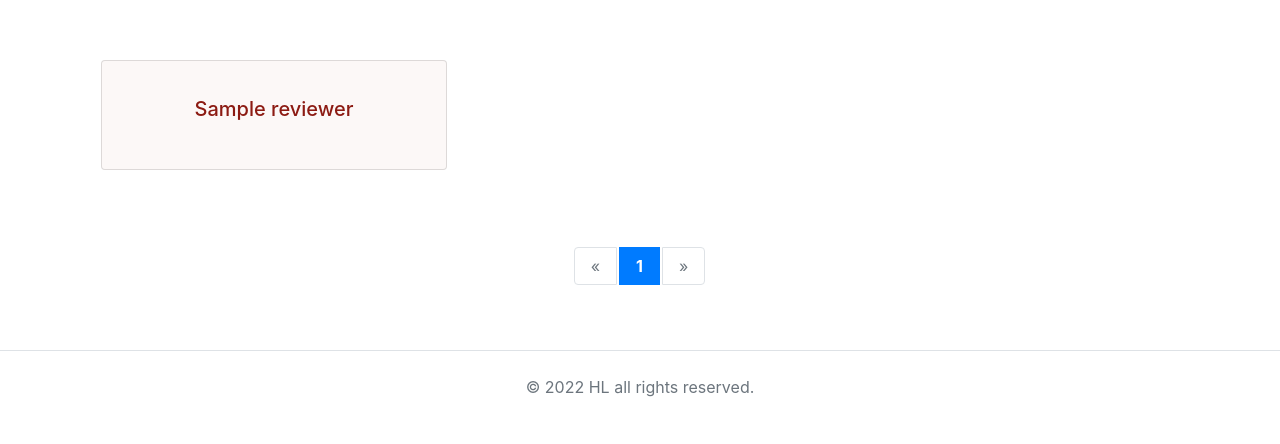
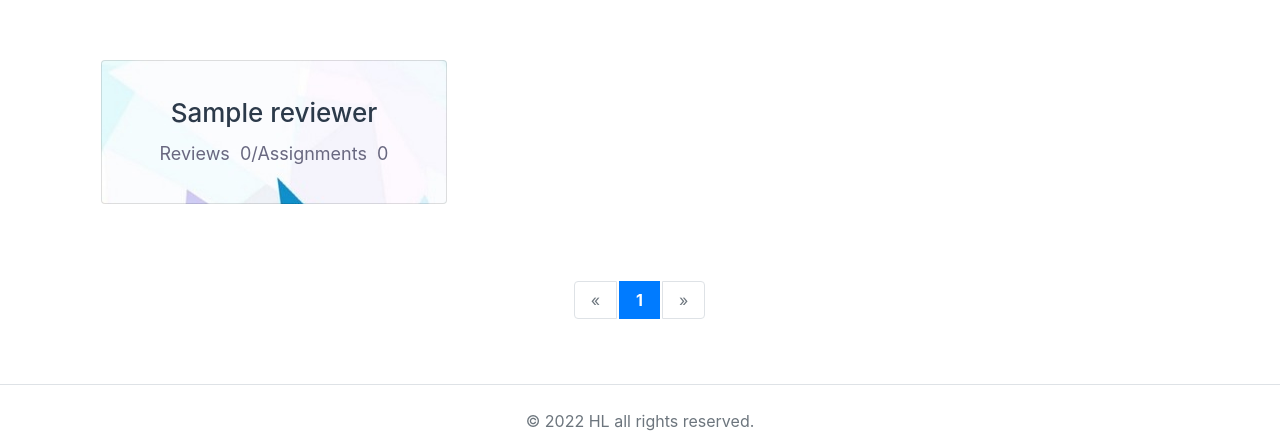
Before and after one commit to Honglin-Li/ARR, a Flask app: page / in a window 1280 px wide. Shown: the part 56-500 px from the top of the page. Run offline with Flask 2, Linux system fonts and the light colour scheme; tables that the repository leaves empty hold one stand-in row (values such as "Sample post"); some libraries are stand-ins or nearby versions.

Commit message:
overall plot and score distribution

```diff
--- a/app/main/views.py
+++ b/app/main/views.py
@@ -7,6 +7,8 @@ from app.main.forms import ReviewSearchForm, YearMonthFilterForm
 from sqlalchemy import and_
 from app.utils.plot_data import PlotData
 import plotly.express as px
+import plotly.graph_objects as go
+from app.utils.const import MONTHS
 
 
 @main.route('/search', methods=['POST'])
@@ -75,7 +77,13 @@ def stats():
     # data for list & plot
     plot_df, cycles = PlotData.get_overall_plot_data()
 
-    return render_template('stat.html', form=form, stat_data=stat_data, cycles=cycles)
+    # plot
+    fig = px.line(plot_df, x='cycle', y='number', color='series', template='simple_white')
+    fig = fig.update_layout(hoverlabel_bgcolor='#fff')
+    fig = fig.update_traces(mode='lines+markers',
+                            marker_size=8, marker_symbol='circle-open', marker_line_width=3).to_html(full_html=False)
+
+    return render_template('stat.html', form=form, stat_data=stat_data, cycles=cycles, fig=fig)
 
 
 @main.route('/stats/<cycle>')
@@ -84,6 +92,8 @@ def cycle_stats(cycle):
 
     # prepare stats data
     year, month = cycle.split('-')
+    cycle = year + ' ' + MONTHS[month]
+    year, month = int(year), int(month)
 
     stat_data = {
         'review_count': Review.get_cycle_review_count(year, month),
@@ -92,8 +102,10 @@ def cycle_stats(cycle):
         'avg_chars': int(Review.get_avg_char_count(year, month)[0])
     }
     # get score distribution
-    score_dist_df = PlotData.get_score_distribution(2022, 1)
+    score_dist_df = PlotData.get_score_distribution(year, month)
     score_dist_fig = px.line(score_dist_df, x='score', y='number', template='simple_white')
-    score_dist_fig = score_dist_fig.update_traces(mode='lines+markers').to_html(full_html=False)
+    score_dist_fig = score_dist_fig.add_trace(go.Bar(x=score_dist_df['score'],
+                                                     y=score_dist_df['number'])).update_traces(showlegend=False)
+    score_dist_fig = score_dist_fig.to_html(full_html=False)
 
-    return render_template('cycle_stat.html', form=form, stat_data=stat_data, score_dist_fig=score_dist_fig)
+    return render_template('cycle_stat.html', form=form, stat_data=stat_data, score_dist_fig=score_dist_fig, cycle=cycle)
--- a/app/models/Reviewer.py
+++ b/app/models/Reviewer.py
@@ -21,7 +21,7 @@ class Reviewer(db.Model):
         return self.reviews.count()
 
     @property
-    def assgin_count(self):
+    def assign_count(self):
         return self.assignments.count()
 
     @property
--- a/app/static/css/main.css
+++ b/app/static/css/main.css
@@ -2,21 +2,26 @@
     height:100px;
 }
 
-/* Reviewer List */
-div.reviewer {
-    background-color:#fcf8f7;
+/* card group : for home page reviewer list & stats page cycle list fcf8f7 */
+.arr-card {
+    background: center white url("/static/images/card-bg.jpg");
 }
-div.reviewer a {
-    color:#8c1b13;
+.arr-card:hover {
+    opacity:0.6;
+    border-radius:30px;
 }
-div.reviewer:hover {
-    background-color:DodgerBlue;
-    color:white;
+.arr-card a {
+    color:#2c3a4a;
+    font-size:26px;
 }
-div.reviewer:hover a {
-    color:white;
+.arr-card .card-text {
+    font-size:18px;
+    margin:0;
+    color: #696880;
+}
+.arr-card:hover a {
+    color:#a32cc4;
     text-decoration-line:none;
-    font-weight: bold;
 }
 /* Pager */
 ul.pagination a {
@@ -67,8 +72,8 @@ ul.pagination a {
 /* Reviewer Profile */
 .reviewer-profile .card-header {
     font-weight:bold;
-    font-size:24px;
-    color:#8c1b13;
+    font-size:30px;
+    color:#2c3a4a;
 }
 .reviewer-profile .list-group-item {
     float:right;
--- a/app/templates/review.html
+++ b/app/templates/review.html
@@ -8,8 +8,10 @@
 <div class="row">
   <div class="col-lg-4 mt-4">
 <div class="card reviewer-profile">
-  <div class="card-header">
-    {{ reviewer.name }}
+  <div class="card-header text-bottom">
+    <img src="{{url_for('static', filename='images/reviewer-icon.png')}}" width="54" height="54"
+         class="d-inline-block align-top">
+    <span class="align-bottom">{{ reviewer.name }}</span>
   </div>
 
   <div class="card-body">
--- a/app/templates/reviewers.html
+++ b/app/templates/reviewers.html
@@ -3,22 +3,21 @@
 {% from "bootstrap/pagination.html" import render_pagination %}
 
 {% block page_content %}
-    <!-- Search Bar -->
-
-
-
     <!-- Reviewers List -->
     {% if reviewers %}
     <!-- Show Reviewers List -->
     <div class="card-columns p-3">
         {% for reviewer in reviewers %}
-          <div class="reviewer card p-3 text-center">
+          <div class="card p-3 text-center arr-card bg-image hover-zoom">
             <div class="card-body">
               <h5 class="card-title">
                   <a href="{{ url_for('main.reviewer', reviewer_id=reviewer.id) }}">
                     {{ reviewer.name }}
                   </a>
               </h5>
+                <p class="card-text">
+                    Reviews &nbsp;{{ reviewer.review_count }}/Assignments &nbsp;{{ reviewer.assign_count }}
+                </p>
             </div>
           </div>
         {% endfor %}
```
Also changed, not shown: app/templates/cycle_stat.html (+4 -4 lines), app/templates/stat.html (+8 -2 lines), app/utils/plot_data.py (+8 -4 lines), app/static/images/card-bg.jpg (added), app/static/images/reviewer-icon.png (added).
